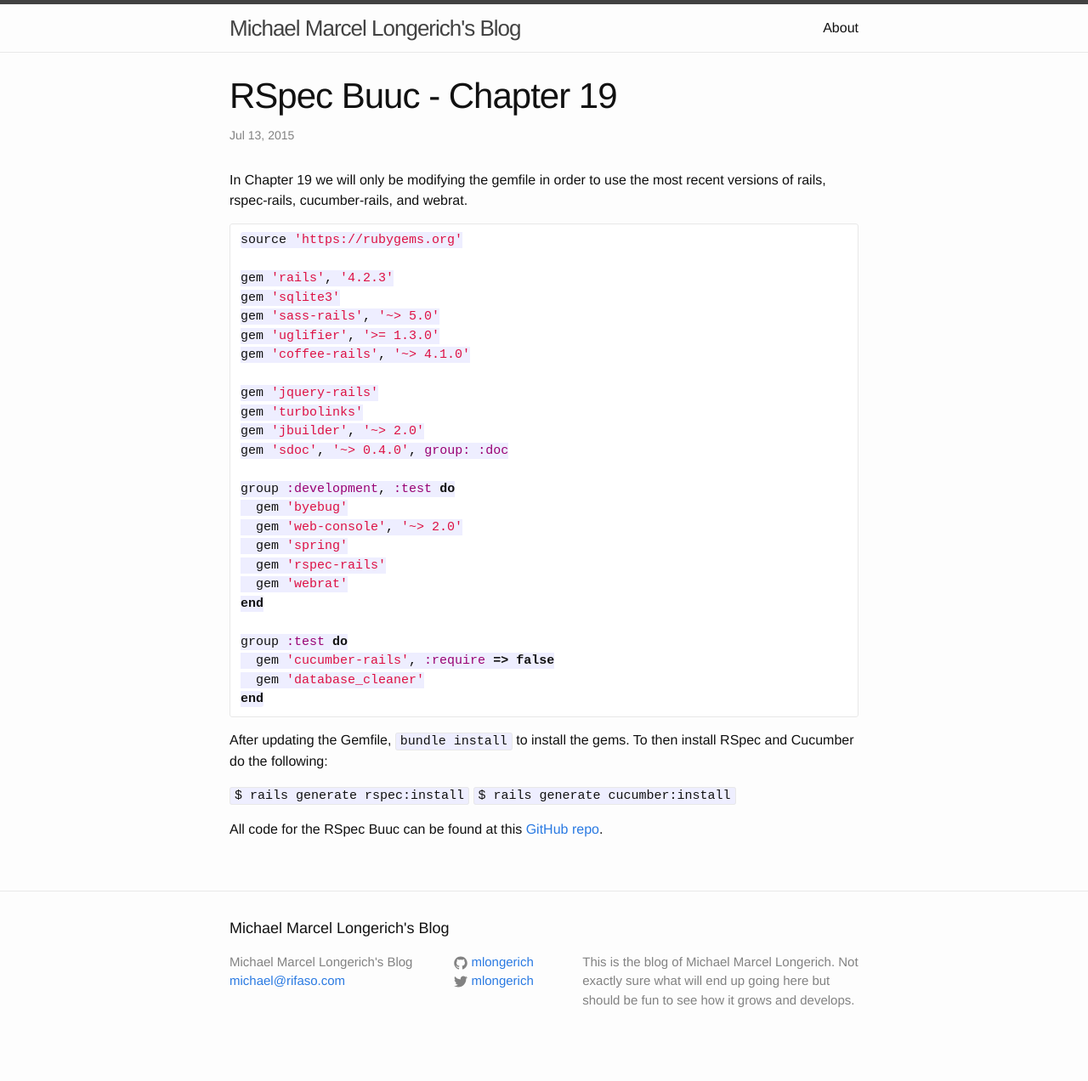
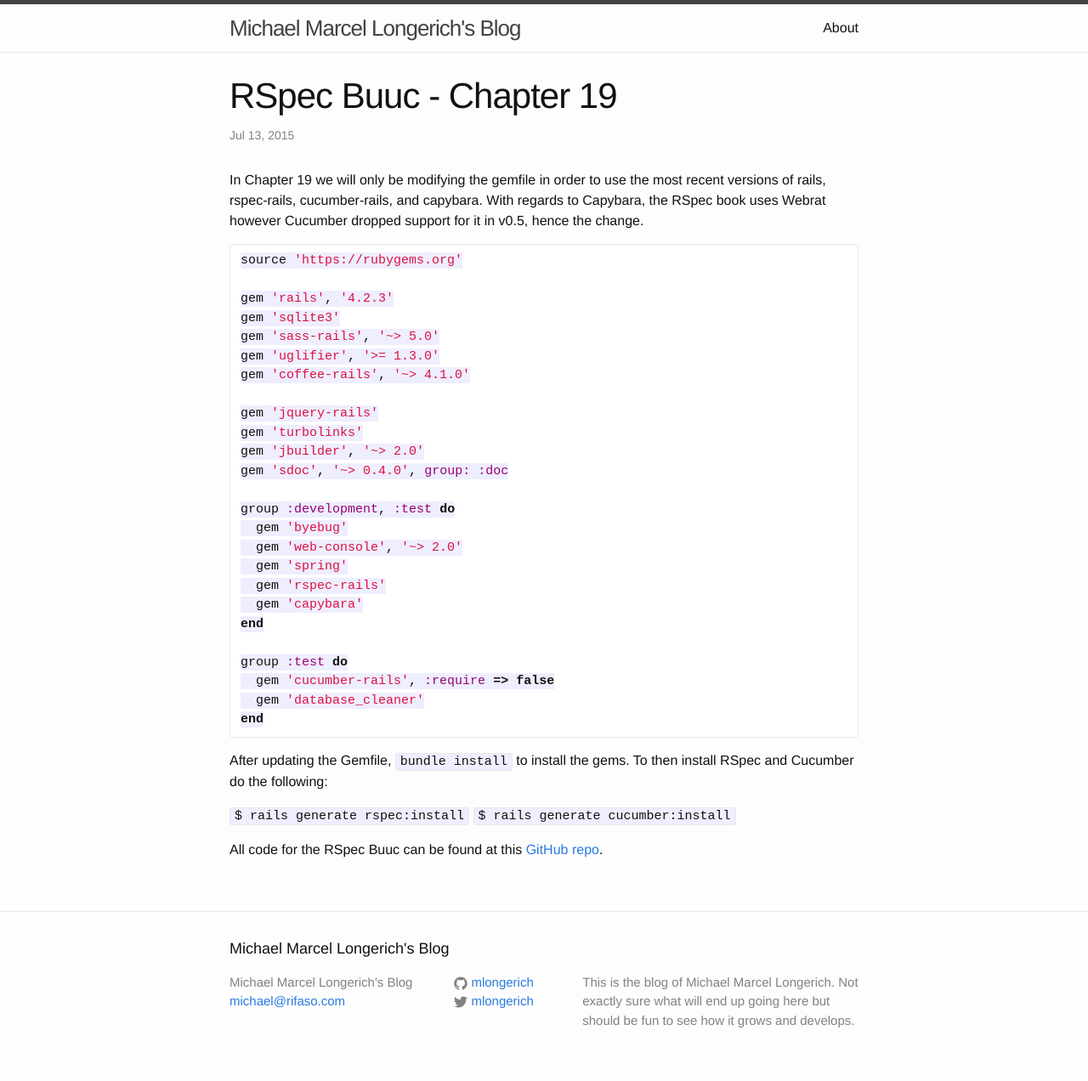
Before and after one commit to rifaso/rifaso.github.io, a Jekyll site: the page built from _posts/2015-07-13-rspec-buuc-chapter-19.md, in a window 1280 px wide. Shown: the whole page at 85% size. Built offline with Jekyll 4.4.1, drawn with Linux system fonts in a browser that asks for light colours; comment, search, counter and statistics services are not loaded; before the commit the page ends 1248 px from its top, so only the background shows below that.

Commit message:
Change RSpec buuc usage of Webrat to Capybara

````diff
--- a/_posts/2015-07-13-rspec-buuc-chapter-19.md
+++ b/_posts/2015-07-13-rspec-buuc-chapter-19.md
@@ -6,7 +6,7 @@
 comments: true
 ---
 
-In Chapter 19 we will only be modifying the gemfile in order to use the most recent versions of rails, rspec-rails, cucumber-rails, and webrat.
+In Chapter 19 we will only be modifying the gemfile in order to use the most recent versions of rails, rspec-rails, cucumber-rails, and capybara. With regards to Capybara, the RSpec book uses Webrat however Cucumber dropped support for it in v0.5, hence the change.
 
 ```ruby
 source 'https://rubygems.org'
@@ -27,7 +27,7 @@
   gem 'web-console', '~> 2.0'
   gem 'spring'
   gem 'rspec-rails'
-  gem 'webrat'
+  gem 'capybara'
 end
 
 group :test do
````
Also changed, not shown: _posts/2015-06-28-rspec-buuc-intro.md (+1 -1 lines).
